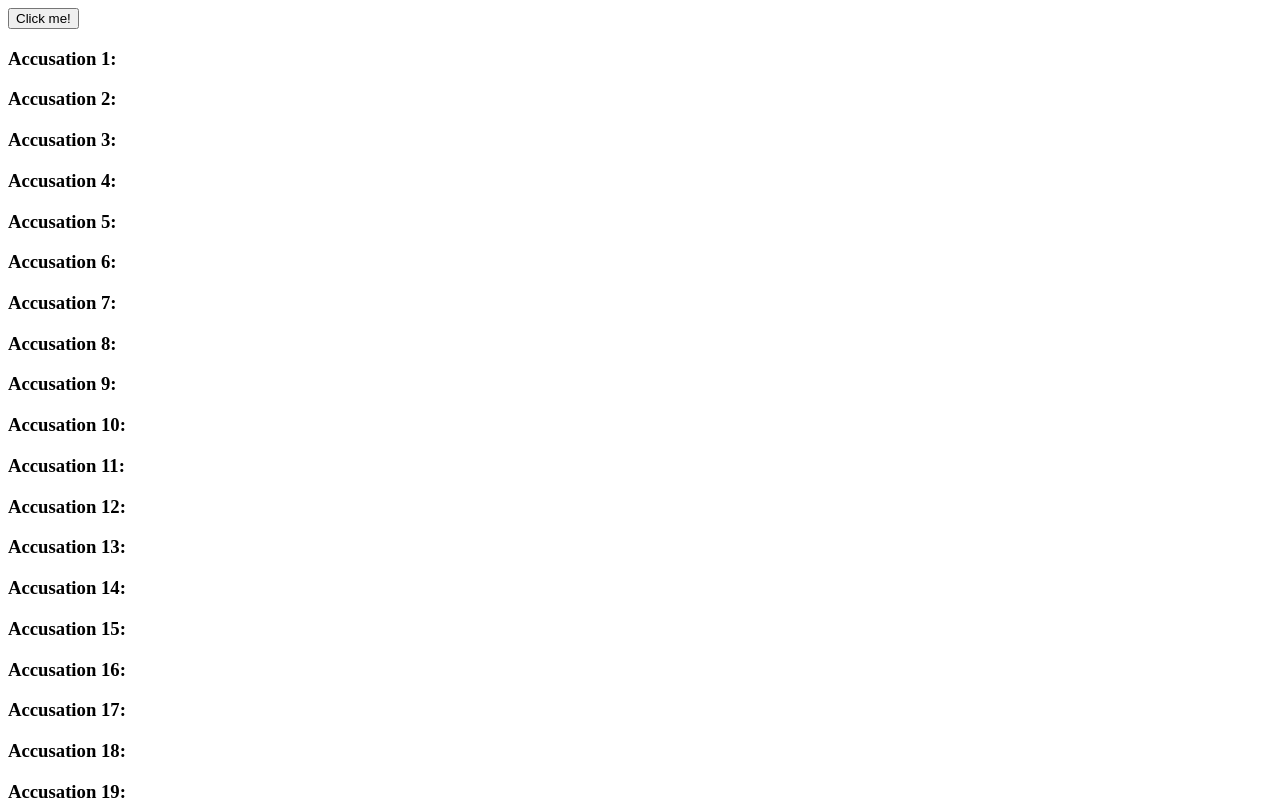
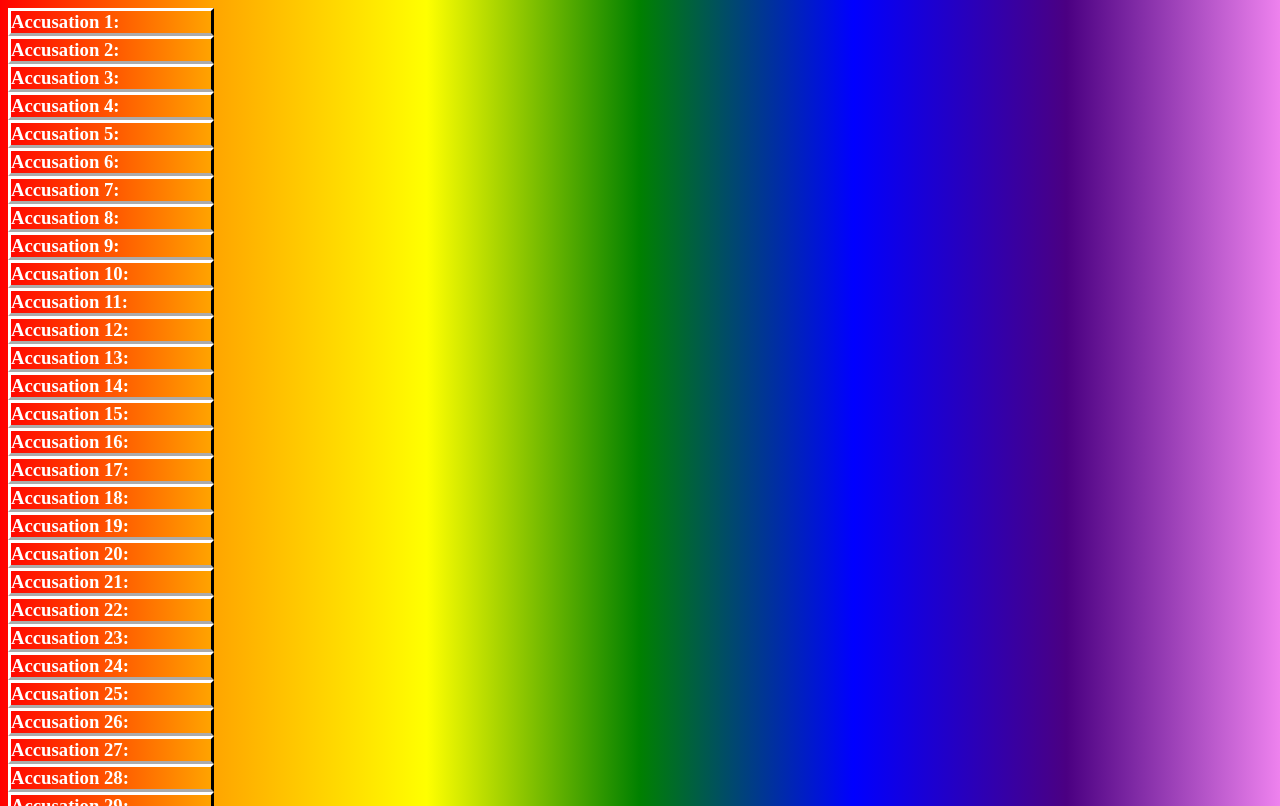
Before and after one commit to dustinchadparker/AdvancedJS_ContextClues, a plain HTML site: page index.html in a window 1280 px wide. Shown: the top 806 px of the page. Drawn offline with nearby package versions, Linux system fonts and the light colour scheme.

Commit message:
Finishing touches. Styles, .md change

```diff
--- a/apps.js
+++ b/apps.js
@@ -1,32 +1,66 @@
-$( document ).ready(function() {
+//Waits until document has loaded
 
-    var accusationNum = 1;
+$(document).ready(function() {
+  var accusationNum = 1; //increment for for-loop
+  //declare and instantiate variables
   var friends = ["Marky", "Ricky", "Danny", "Terry", "Mikey"];
-    var locations = ["car", "bathroom", "alley", "den", "closet", "garbage", "washing machine", "bed", "attic", "shower"]
-    var objects = ["spoon", "fork", "keyboard", "bottle", "monitor",
-                   "television", "mouse", "headphones", "earbuds", "showerhead",
-                   "ring", "ornament", "shovel", "carkeys", "pillow",
-                    "stuffed animal", "knife", "axe", "sword", "bat"];
+  var locations = [
+    "car",
+    "bathroom",
+    "alley",
+    "den",
+    "closet",
+    "garbage",
+    "washing machine",
+    "bed",
+    "attic",
+    "shower"
+  ];
+  var objects = [
+    "spoon",
+    "fork",
+    "keyboard",
+    "bottle",
+    "monitor",
+    "television",
+    "mouse",
+    "headphones",
+    "earbuds",
+    "showerhead",
+    "ring",
+    "ornament",
+    "shovel",
+    "carkeys",
+    "pillow",
+    "stuffed animal",
+    "knife",
+    "axe",
+    "sword",
+    "bat"
+  ];
 
-    for(accusationNum; accusationNum < 100; accusationNum++) {
-
-        $(document.body).append('<h3 id=' + accusationNum + '>' + 'Accusation ' + accusationNum + ':</h3>');
-
+  //loops through, creating 99 accusations on the page
+  for (accusationNum; accusationNum < 100; accusationNum++) {
+    $(document.body).append(
+      "<h3 id=" + accusationNum + ">" + "Accusation " + accusationNum + ":</h3>"
+    );
   }
 
-    $('h3').click(function() {
-
+  //button click that gets a random number, which
+  //calls a random friend/object/location
+  $("h3").click(function() {
     var i = Math.floor(Math.random() * 5);
     var friendChosen = friends[i];
-        var i = Math.floor(Math.random() * 10);
+    i = Math.floor(Math.random() * 10);
     var locationChosen = locations[i];
-        var i = Math.floor(Math.random() * 20);
+    i = Math.floor(Math.random() * 20);
     var objectChosen = objects[i];
 
-
-        alert("Accusation " + this.id + ": I accuse " + friendChosen + ", with the "
-                + objectChosen + " in the " + locationChosen + "!");
-
+    //an alert displaying accusation
+    alert(
+      `Accusation ${
+        this.id
+      }: I accuse ${friendChosen}, with the ${objectChosen} in the ${locationChosen}!`
+    );
   });
-
 });
--- a/index.html
+++ b/index.html
@@ -1,22 +1,19 @@
 <!DOCTYPE html>
 <html lang="en">
   <head>
-    <meta charset="UTF-8">
-    <meta name="viewport" content="width=device-width, initial-scale=1.0">
-    <meta http-equiv="X-UA-Compatible" content="ie=edge">
+    <meta charset="UTF-8" />
+    <meta name="viewport" content="width=device-width, initial-scale=1.0" />
+    <meta http-equiv="X-UA-Compatible" content="ie=edge" />
     <title>Advanced JS ContextClues</title>
     <link rel="stylesheet" type="text/css" href="styles.css" media="screen" />
   </head>
   <body>
-
-    <button id="btn">Click me!</button>
-
     <script
       src="http://code.jquery.com/jquery-3.3.1.js"
       integrity="sha256-2Kok7MbOyxpgUVvAk/HJ2jigOSYS2auK4Pfzbm7uH60="
-  crossorigin="anonymous"></script>
+      crossorigin="anonymous"
+    ></script>
 
     <script src="apps.js"></script>
-
   </body>
 </html>
--- a/styles.css
+++ b/styles.css
@@ -0,0 +1,22 @@
+h3 {
+  color: white;
+  padding: 0;
+  margin: 0;
+  border-style: outset;
+  border-color: white;
+  border-right-color: black;
+  width: 200px;
+}
+
+body {
+  background-image: linear-gradient(
+    to right,
+    red,
+    orange,
+    yellow,
+    green,
+    blue,
+    indigo,
+    violet
+  );
+}
```
Also changed, not shown: 1 other file. Lines whose indentation alone changed are shown as unchanged.
